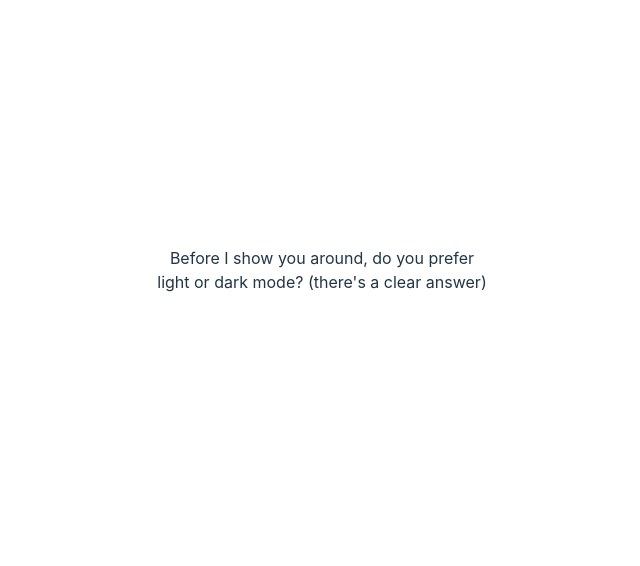
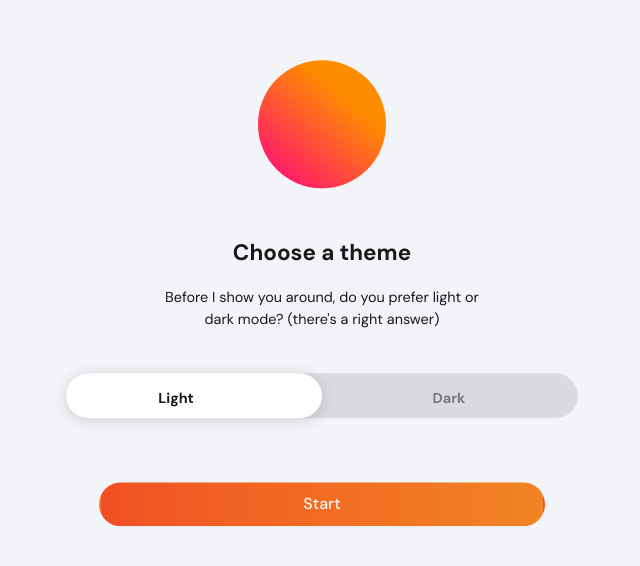
Before and after one commit to justindjsuh/personal-portfolio, a React (Vite) app: page / in a window 1280 px wide. Shown: the part 130-696 px from the top of the page, without its empty margins (318-958 px from the left). Built offline with nearby package versions, Linux system fonts and the light colour scheme.

Commit message:
finished initial page load

```diff
--- a/src/App.css
+++ b/src/App.css
@@ -1,6 +1,168 @@
-#root {
-  max-width: 1280px;
-  margin: 0 auto;
-  padding: 2rem;
+body {
+  margin: 0;
+  padding: 0;
+}
+
+.body {
+  position: relative;
+  width: 100vw;
+  height: 100vh;
+  background-color: #f3f4f8;
+  overflow: hidden;
+  display: flex;
+  justify-content: center;
+  align-items: center;
+  transition: background-color 0.2s;
+}
+
+/* Middle */
+.content {
+  display: flex;
+  align-items: center;
+  flex-direction: column;
+  margin: auto;
   text-align: center;
+  width: 40%;
+  transform: translateY(5%);
 }
+.circle {
+  position: relative;
+  border-radius: 100%;
+  width: 8rem;
+  height: 8rem;
+  background: linear-gradient(40deg, #ff0080, #ff8c00 70%);
+  margin: auto;
+}
+.crescent {
+  position: absolute;
+  border-radius: 100%;
+  right: 0;
+  width: 6rem;
+  height: 6rem;
+  background: #f3f4f8;
+  transform: scale(0);
+  transform-origin: top right;
+  transition: transform 0.6s cubic-bezier(0.645, 0.045, 0.355, 1);
+}
+p {
+  font-size: 90%;
+}
+.heading {
+  font-size: 140%;
+  font-weight: bolder;
+  margin: 3rem 0 0.2rem 0;
+}
+label,
+.toggle {
+  height: 2.8rem;
+  border-radius: 100px;
+}
+label {
+  width: 100%;
+  background-color: rgba(0, 0, 0, 0.1);
+  border-radius: 100px;
+  position: relative;
+  margin: 1.8rem 0 4rem 0;
+  cursor: pointer;
+}
+.toggle {
+  position: absolute;
+  width: 50%;
+  background-color: #fff;
+  box-shadow: 0 2px 15px rgba(0, 0, 0, 0.15);
+  transition: transform 0.3s cubic-bezier(0.25, 0.46, 0.45, 0.94);
+}
+.names {
+  font-size: 100%;
+  font-weight: bolder;
+  width: 60%;
+  text-align: center;
+  margin-left: 18%;
+  position: absolute;
+  display: flex;
+  justify-content: space-between;
+  user-select: none;
+}
+.dark {
+  opacity: 0.5;
+}
+
+.start-btn {
+  all: unset;
+  padding: 0.5rem 1rem;
+  width: 80%;
+  color: #f3f4f8;
+  border-radius: 25px;
+  background-image: linear-gradient(
+    to right,
+    #f15025,
+    #f15f23,
+    #f26c22,
+    #f17823,
+    #f18425
+  );
+  border: 2px solid transparent;
+  font-weight: 500;
+  cursor: pointer;
+}
+
+/* -------- Switch Styles ------------*/
+[type="checkbox"] {
+  display: none;
+}
+/* Toggle */
+[type="checkbox"]:checked + .app .toggle {
+  transform: translateX(100%);
+  background-color: #34323d;
+}
+[type="checkbox"]:checked + .app .dark {
+  opacity: 1;
+}
+[type="checkbox"]:checked + .app .light {
+  opacity: 0.5;
+}
+/* App */
+[type="checkbox"]:checked + .app .body {
+  background-color: #26242e;
+  color: #f3f4f8;
+}
+/* Circle */
+[type="checkbox"]:checked + .app .crescent {
+  transform: scale(1);
+  background: #26242e;
+}
+[type="checkbox"]:checked + .app .circle {
+  background: linear-gradient(40deg, #8983f7, #a3dafb 70%);
+}
+[type="checkbox"]:checked + .app .start-btn {
+  background: linear-gradient(40deg, #8983f7, #a3dafb 70%);
+  color: #26242e;
+}
+
+.animate_content {
+  animation: animate 3s ease;
+}
+@keyframes animate {
+  10% {
+    transform: scale(1, 0.002);
+  }
+  35% {
+    transform: scale(0.2, 0.002);
+    opacity: 1;
+  }
+  50% {
+    transform: scale(0.2, 0.002);
+    opacity: 0;
+  }
+  85% {
+    transform: scale(1, 0.002);
+    opacity: 1;
+  }
+  100% {
+    transform: scale(1, 1);
+  }
+}
+
+.fadeIn {
+  z-index: 10;
+}
--- a/src/App.jsx
+++ b/src/App.jsx
@@ -1,17 +1,40 @@
-import { useState } from "react";
-import reactLogo from "./assets/react.svg";
 import "./App.css";
 
 function App() {
-  const [count, setCount] = useState(0);
-
+  // const navigate = useNavigate
+  const handleStart = () => {
+    const page = document.querySelector(".App");
+    page.classList.add("animate_content");
+    setTimeout(() => {});
+    console.log("HELO");
+  };
   return (
     <div className="App">
-      <div className="pre-landing-container">
-        <p>
-          Before I show you around, do you prefer<br></br>light or dark mode?
-          &#40;there&apos;s a clear answer&#41;
-        </p>
+      <input type="checkbox" id="switch" />
+      <div className="app">
+        <div className="body">
+          <div className="content">
+            <div className="circle">
+              <div className="crescent"></div>
+            </div>
+            <p className="heading">Choose a theme</p>
+            <p>
+              Before I show you around, do you prefer light or
+              <br />
+              dark mode? &#40;there&apos;s a right answer&#41;
+            </p>
+            <label htmlFor="switch">
+              <div className="toggle"></div>
+              <div className="names">
+                <p className="light">Light</p>
+                <p className="dark">Dark</p>
+              </div>
+            </label>
+            <button onClick={handleStart} className="start-btn">
+              Start
+            </button>
+          </div>
+        </div>
       </div>
     </div>
   );
--- a/src/index.css
+++ b/src/index.css
@@ -1,5 +1,5 @@
 :root {
-  font-family: Inter, system-ui, Avenir, Helvetica, Arial, sans-serif;
+  font-family: "DM Sans", sans-serif;
   line-height: 1.5;
   font-weight: 400;
   color: #191919;
@@ -12,56 +12,10 @@
   -webkit-text-size-adjust: 100%;
 }
 
-a {
-  font-weight: 500;
-  color: #646cff;
-  text-decoration: inherit;
-}
-a:hover {
-  color: #535bf2;
-}
-
 body {
   margin: 0;
   display: flex;
   place-items: center;
-  min-width: 320px;
+  min-width: 100vw;
   min-height: 100vh;
 }
-
-h1 {
-  font-size: 3.2em;
-  line-height: 1.1;
-}
-
-button {
-  border-radius: 8px;
-  border: 1px solid transparent;
-  padding: 0.6em 1.2em;
-  font-size: 1em;
-  font-weight: 500;
-  font-family: inherit;
-  background-color: #1a1a1a;
-  cursor: pointer;
-  transition: border-color 0.25s;
-}
-button:hover {
-  border-color: #646cff;
-}
-button:focus,
-button:focus-visible {
-  outline: 4px auto -webkit-focus-ring-color;
-}
-
-@media (prefers-color-scheme: light) {
-  :root {
-    color: #213547;
-    background-color: #ffffff;
-  }
-  a:hover {
-    color: #747bff;
-  }
-  button {
-    background-color: #f9f9f9;
-  }
-}
```
